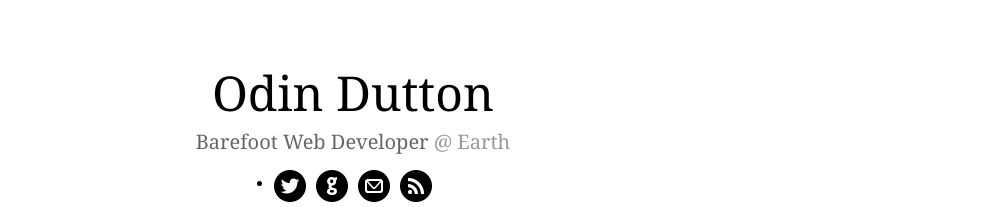
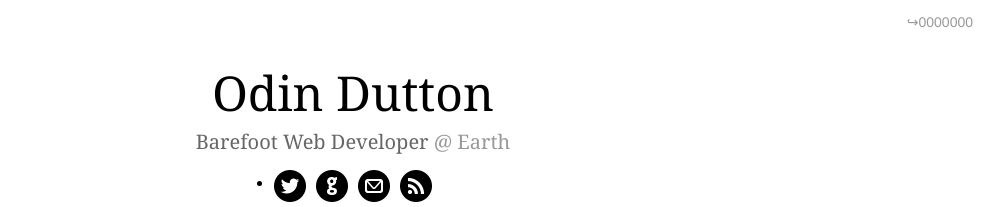
Before and after one commit to twe4ked/odindutton.com, a Jekyll site: the page built from index.html, in a window 1280 px wide. Shown: the top 207 px of the page, without its empty margins (287-1280 px from the left). Built offline with Jekyll 4.4.1, drawn with Linux system fonts in a browser that asks for light colours; nearby versions of some CDN libraries; Markdown is read by kramdown in place of the engine named in the settings; comment, search, counter and statistics services are not loaded.

Commit message:
Add link to current commit for this website
Based heavily on the babushka website by @benhoskings.

    http://babushka.me

See:

    https://github.com/blog/1797-repository-metadata-and-plugin-support-for-github-pages

```diff
--- a/_layouts/default.html
+++ b/_layouts/default.html
@@ -23,6 +23,7 @@
           <li><a href=mailto:m%65%2bw%65bsite%40%6fdin&#100;utt%6fn.%63om class=contact>Contact</a></li>
           <li><a href=/feed class=feed>Feed</a></li>
         </ul>
+        <a href="https://github.com/twe4ked/odindutton.com/commit/{{ site.github.build_revision }}" class=ref>{{ site.github.build_revision | truncate: 7, '' }}</a>
       </header>
       {{ content }}
     </section>
--- a/assets/stylesheets/style.css
+++ b/assets/stylesheets/style.css
@@ -88,6 +88,23 @@ section#wrap > header h2 {
 section#wrap > header h2 span,
 section#wrap > header h2 span a {
   color: #999;
+}
+
+section#wrap > header a.ref {
+  font-size: 14px;
+  position: absolute;
+  top: 10px;
+  right: 20px;
+  color: #999;
+}
+
+section#wrap > header a.ref:hover {
+  color: #666;
+  text-decoration: underline;
+}
+
+section#wrap > header a.ref:before {
+  content: '\21aa';
 }
 
 section#wrap > header ul#social {
```
